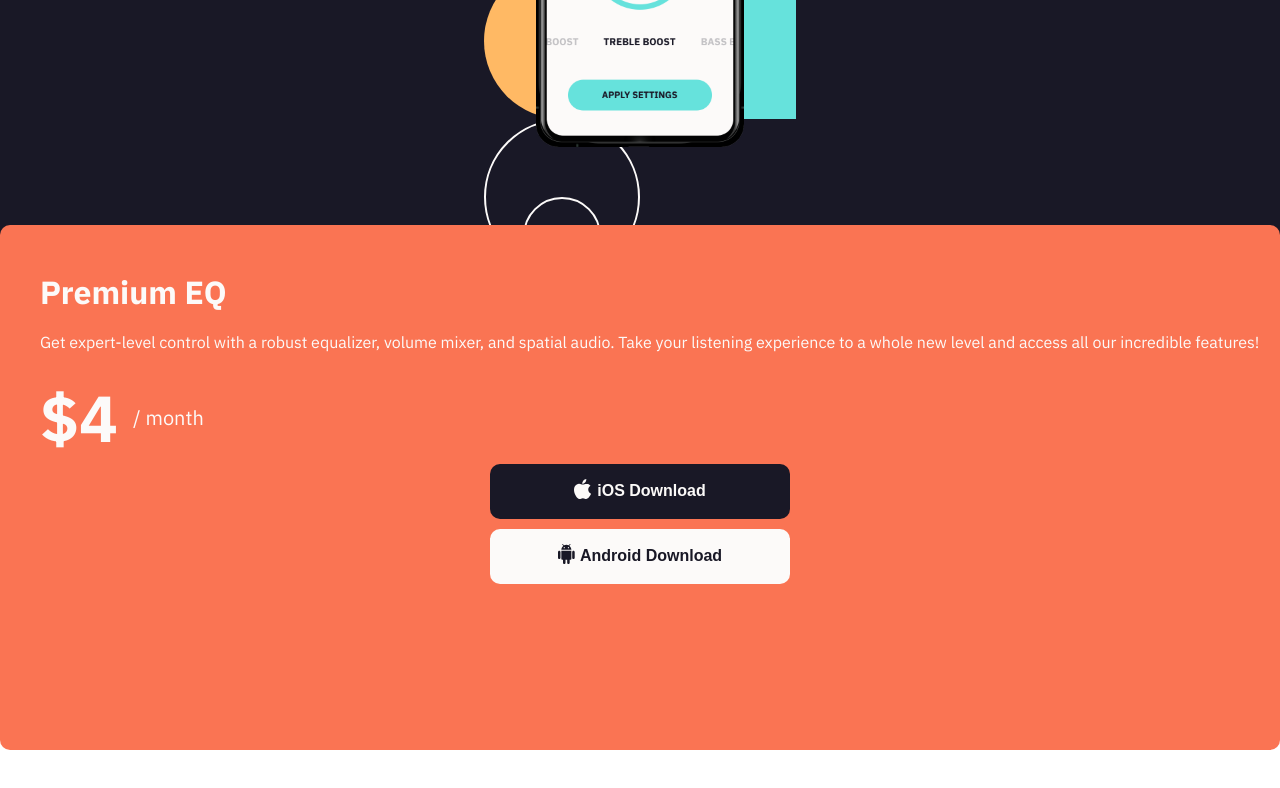
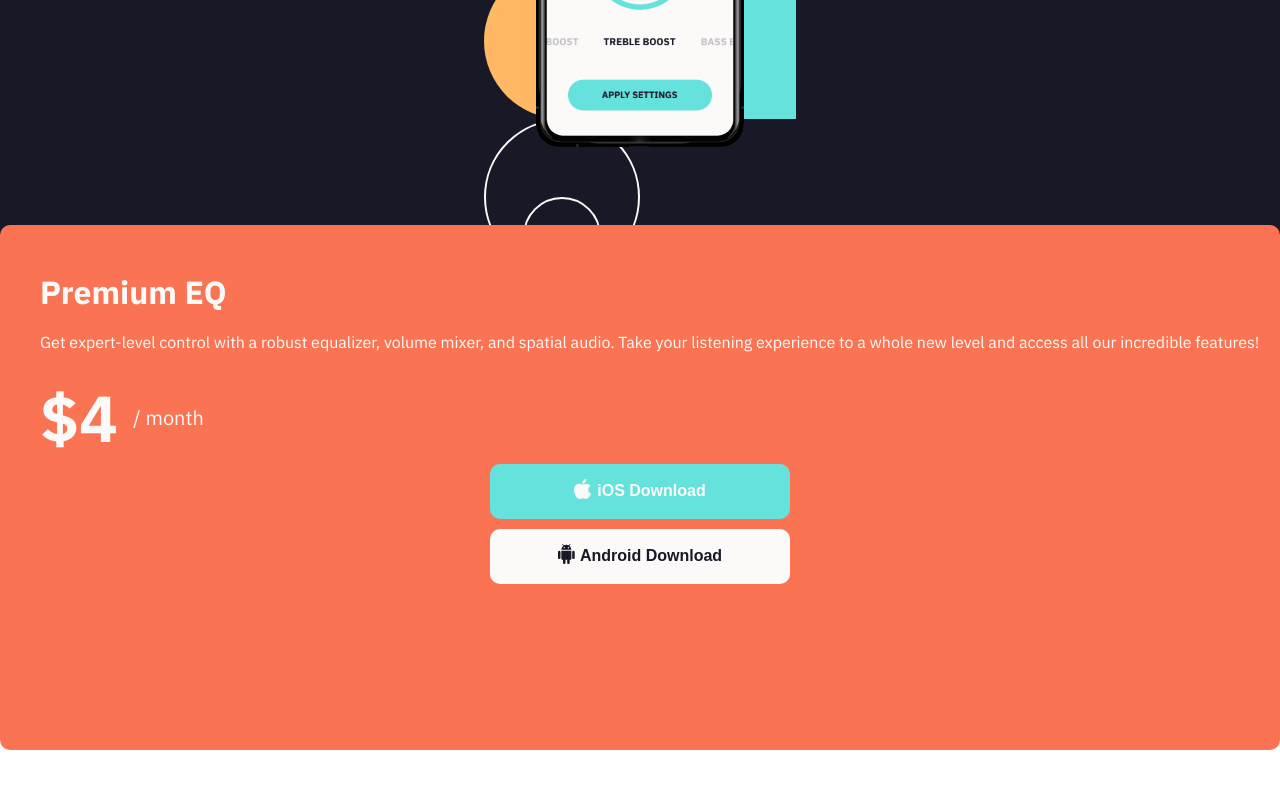
Before and after one commit to Ant-Shell/equalizer-landing-page-challenge, a React (Vite) app: page / in a window 1280 px wide. In both pictures the pointer is over the button "iOS Download". Shown: the part 733-1521 px from the top of the page. Built offline with nearby package versions, Linux system fonts and the light colour scheme.

Commit message:
Add hover effects for buttons

```diff
--- a/src/components/CallToActionCard/CallToActionCard.scss
+++ b/src/components/CallToActionCard/CallToActionCard.scss
@@ -85,5 +85,13 @@
         margin-bottom: 5px;
       }
     }
+    .cta-ios-button:hover {
+      cursor: pointer;
+      background-color: $cyan;
+    }
+    .cta-android-button:hover {
+      cursor: pointer;
+      background-color: $orange;
+    }
   }
 }
```
